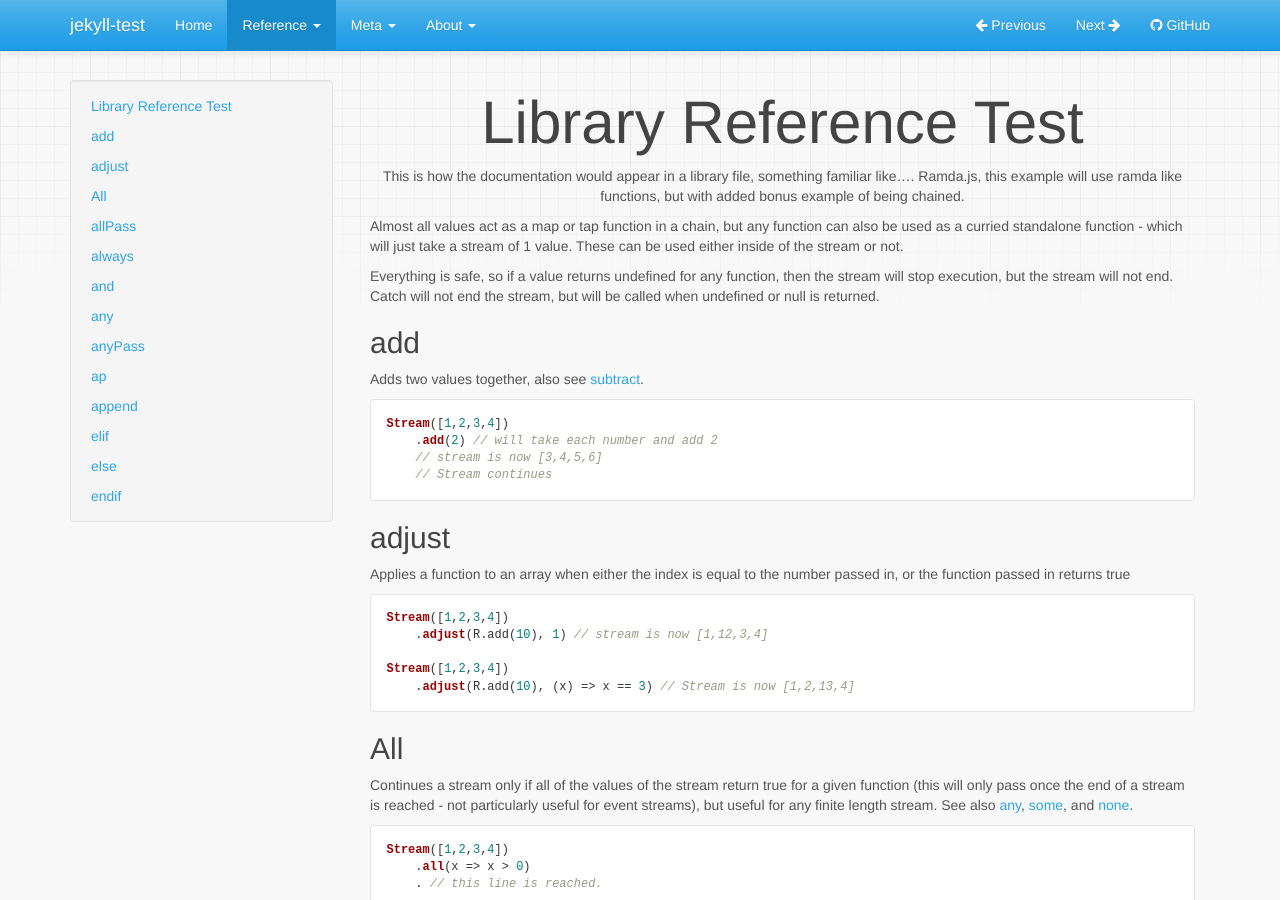
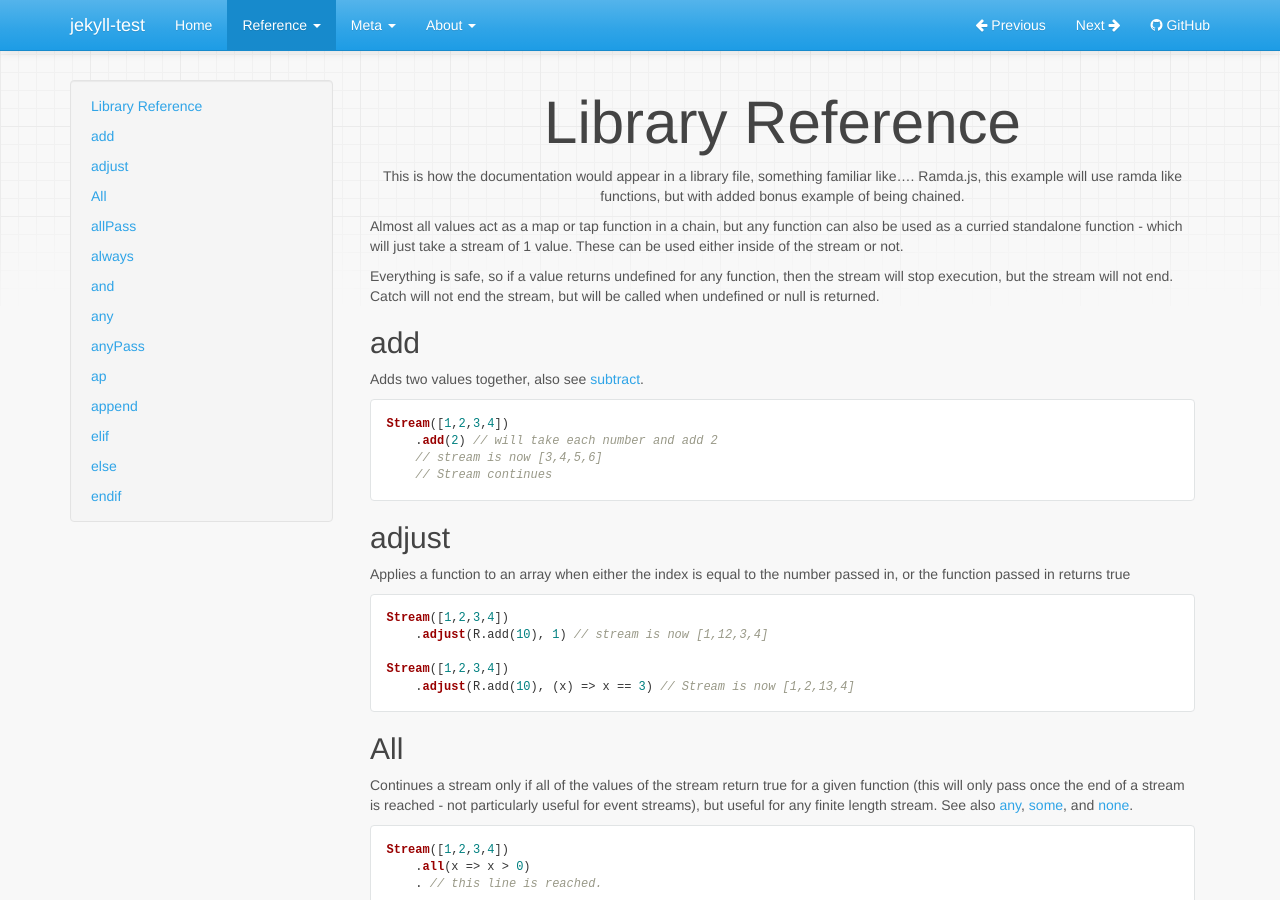
Before and after one commit to Alpha59/jekyll-test, a Jekyll site: the page built from docs/reference/test1/index.html, in a window 1280 px wide and 900 px high. Built offline with Jekyll 4.4.1, drawn with Linux system fonts in a browser that asks for light colours; nearby versions of some CDN libraries; the repository's description, which GitHub fills in, is left out.

```diff
--- a/docs/reference/test1/index.html
+++ b/docs/reference/test1/index.html
@@ -1,7 +1,8 @@
 ---
+title: Library Reference
 category: Reference
 ---
-# Library Reference Test
+# Library Reference
 This is how the documentation would appear in a library file, something familiar like.... Ramda.js, this example will use ramda like functions, but with added bonus example of being chained.
 
 Almost all values act as a map or tap function in a chain, but any function can also be used as a curried standalone function - which will just take a stream of 1 value. These can be used either inside of the stream or not.
```
